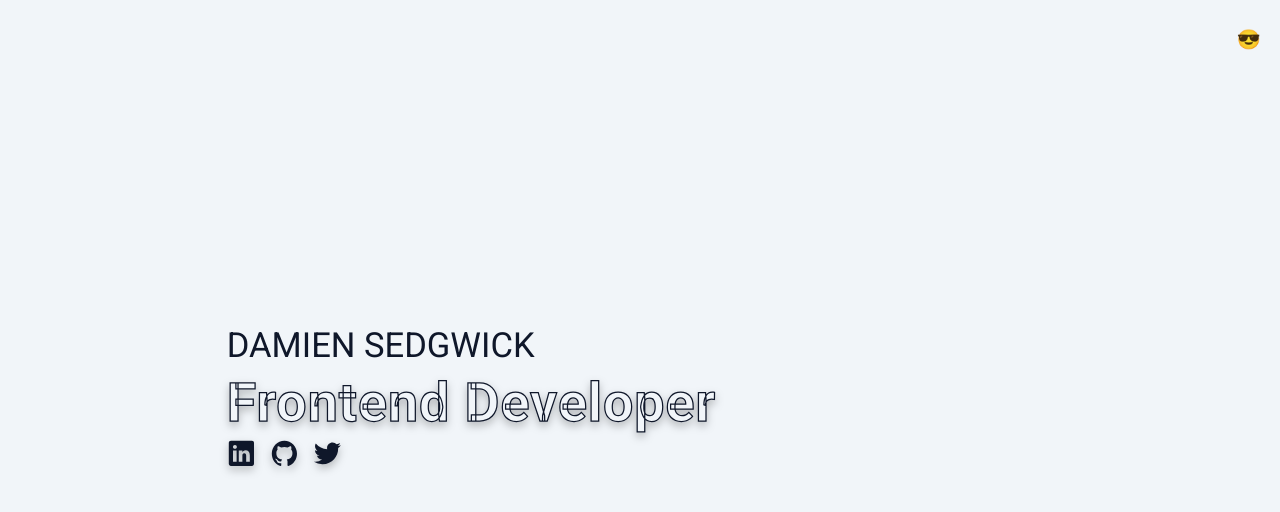
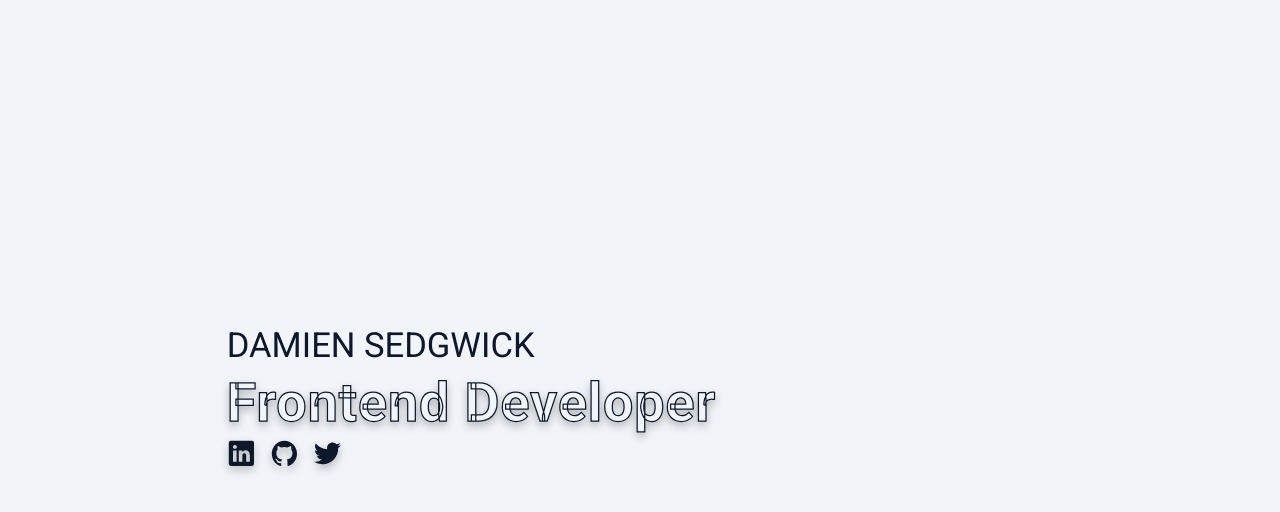
Before and after one commit to damiensedgwick/my-website, a Next.js app: page / in a window 1280 px wide. Shown: the top 512 px of the page. Built offline with nearby package versions, Linux system fonts and the light colour scheme.

Commit message:
Removed dark theme toggle

```diff
--- a/src/pages/index.tsx
+++ b/src/pages/index.tsx
@@ -88,12 +88,6 @@ export default function Home() {
         <LoadingSpinner prefersDarkTheme={prefersDarkTheme} />
       ) : (
         <>
-          <ThemeToggleButton
-            onClick={() => setPrefersDarkTheme(!prefersDarkTheme)}
-          >
-            {prefersDarkTheme ? <span>☀️</span> : <span>😎</span>}
-          </ThemeToggleButton>
-
           <ContentWrapper>
             <Title theme={prefersDarkTheme ? 'dark' : 'light'}>
               Damien Sedgwick
```
